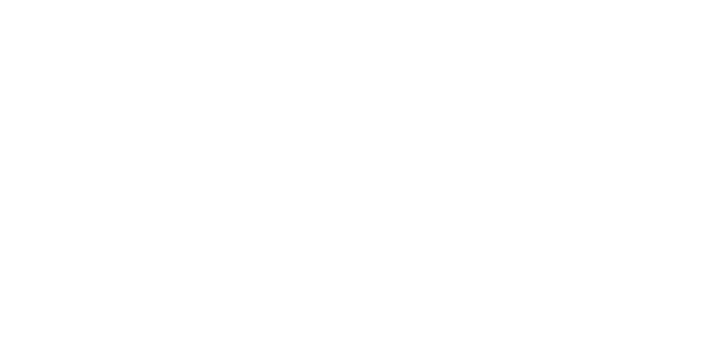
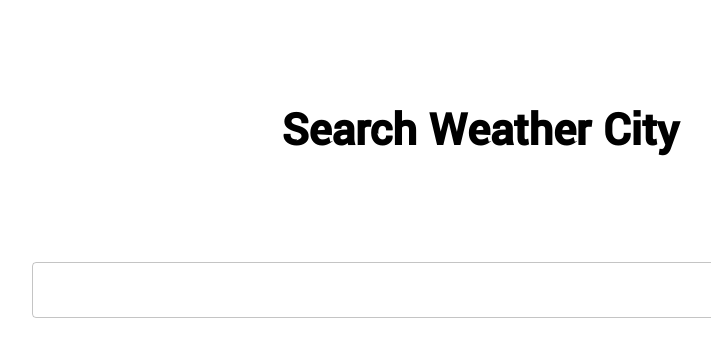
Before and after one commit to arsalannury/react-training, a React (Create React App) app: page / in a window 1280 px wide. Shown: the top 356 px of the page, without its empty margins (420-1131 px from the left). Built offline with nearby package versions, Linux system fonts and the light colour scheme.

Commit message:
Weather App

```diff
--- a/src/Context/WeatherContext.js
+++ b/src/Context/WeatherContext.js
@@ -1,4 +1,4 @@
-import axios from "axios";
+// import axios from "axios";
 import { createContext } from "react";
 import { useState, useEffect, useContext } from "react";
 
@@ -9,27 +9,15 @@ export function useWeather() {
 }
 
 const WeatherProvider = ({ children }) => {
-  const [currents,setCurrent] = useState({});
-  const options = {
-    method: "GET",
-    url: "https://weatherapi-com.p.rapidapi.com/current.json",
-    params: { q: "tehran" },
-    headers: {
-      "x-rapidapi-host": "weatherapi-com.p.rapidapi.com",
-      "x-rapidapi-key": "bb6e17a5demshb2a313ac71021fbp1b5d73jsn3265ae4bfcb6",
-    },
-  };
-  useEffect(() => {
-
-  },[]);
 
   return (
     <>
-      <WeatherContext.Provider value={{
-      currents,
-      setCurrent,
-      }}>
-          {children}
+      <WeatherContext.Provider
+        value={{
+
+        }}
+      >
+        {children}
       </WeatherContext.Provider>
     </>
   );
--- a/src/component/Weather.jsx
+++ b/src/component/Weather.jsx
@@ -1,21 +1,68 @@
 import { useWeather } from "../Context/WeatherContext";
-import {Grid} from '@mui/material';
-import {useWeatherStyle} from '../styles/WeatherStyle';
+import { Grid } from "@mui/material";
+import { useWeatherStyle } from "../styles/WeatherStyle";
+import { Typography } from "@mui/material";
+import { TextField, Box } from "@mui/material";
+import { useState } from "react";
 
+import axios from "axios";
 
 function Weather() {
+  const [currents, setCurrent] = useState({});
+  const [icon, getIcon] = useState("");
+  const [city, setCity] = useState("");
+  const apiKey = "71c8a69e3fa4aab23c5f0d514d5b62d8";
+  const lang = "fa";
   const context = useWeather();
   const classes = useWeatherStyle();
-  return(
+  const [done, setDone] = useState(true);
+  const handleChange = (e) => {
+    setCity(e.target.value);
+    if (e.target.value.length === 0) setDone(true);
+  };
+  const handlePress = async (e) => {
+    if (e.key === "Enter") {
+      const response = await axios.get(
+        `http://api.openweathermap.org/data/2.5/weather?q=${city}&units=metric&appid=${apiKey}`
+      );
+      setCurrent(response.data);
+      console.log(response.data);
+      setDone(false);
+      getIcon(
+        `http://openweathermap.org/img/wn/${response.data.weather[0].icon}@2x.png`
+      );
+    }
+  };
+
+  return (
     <>
-     <Grid container>
+      {done ? (
+        <h1 className={classes.title}>Search Weather City</h1>
+      ) : (
+        <Grid className={classes.grid_container} container>
           <Grid item>
-         <img src='' alt="" className={classes.icon} />
+            <img src={icon} alt="icon_weather" className={classes.icon} />
           </Grid>
-     {/* <Grid item>{context.currents.temp_c}</Grid>     */}
+          <Grid item>
+            <Typography>{currents.weather[0].description}</Typography>
           </Grid>
+          <Grid item>
+            <Typography>{currents.wind.speed}</Typography>
+            <Typography>{currents.wind.deg}</Typography>
+          </Grid>
+          <Typography>{currents.name}</Typography>
+          <Typography>{currents.main.temp}</Typography>
+        </Grid>
+      )}
+      <Box className={classes.box_textfield}>
+        <TextField
+          onKeyPress={handlePress}
+          onChange={handleChange}
+          className={classes.inputt}
+        />
+      </Box>
     </>
-  )
+  );
 }
 
 export default Weather;
--- a/src/index.js
+++ b/src/index.js
@@ -1,7 +1,6 @@
 import ReactDOM from "react-dom";
 import App from "./component/App";
 import { BrowserRouter } from "react-router-dom";
-import WweatherProvider from "./Context/WeatherContext";
 import WeatherProvider from "./Context/WeatherContext";
 
 ReactDOM.render(
--- a/src/styles/WeatherStyle.js
+++ b/src/styles/WeatherStyle.js
@@ -1,7 +1,31 @@
-import { makeStyles } from "@mui/material";
+import { makeStyles } from "@mui/styles";
 
-export const useWeatherStyle = makeStyles => ({
- icon : {
-     width : '200px'
- }
-})
+export const useWeatherStyle = makeStyles(() => ({
+  inputt: {
+    width: "70%",
+    margin: "auto !important",
+  },
+  icon: {
+    width: "120px",
+  },
+  grid_container: {
+    boxShadow: "0 18px 20px #888",
+    padding: "20px",
+    margin: "100px",
+    minHeight: "300px",
+    width: "450px !important",
+    borderRadius: "10px",
+    flexDirection: "column !important",
+    alignItems: "center",
+  },
+  box_textfield: {
+    display: "flex",
+    alignItems: "center",
+    justifyContent: "cetner",
+  },
+  title: {
+    fontSize: "3em",
+    textAlign: "center",
+    margin: "100px",
+  },
+}));
```
Also changed, not shown: src/component/Loading/WeatherLoading.jsx (added, +11 -0 lines). Lines whose indentation alone changed are shown as unchanged.
